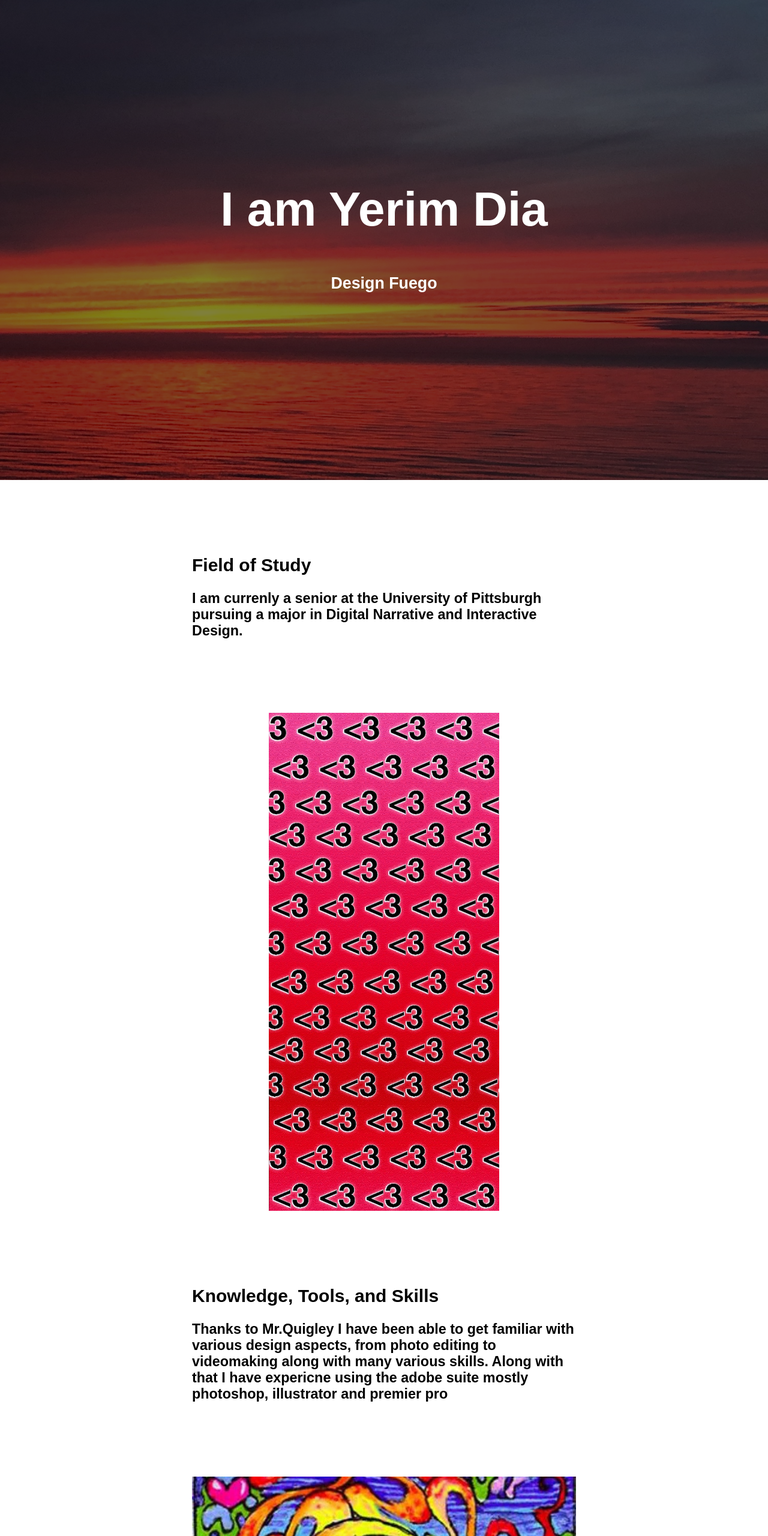
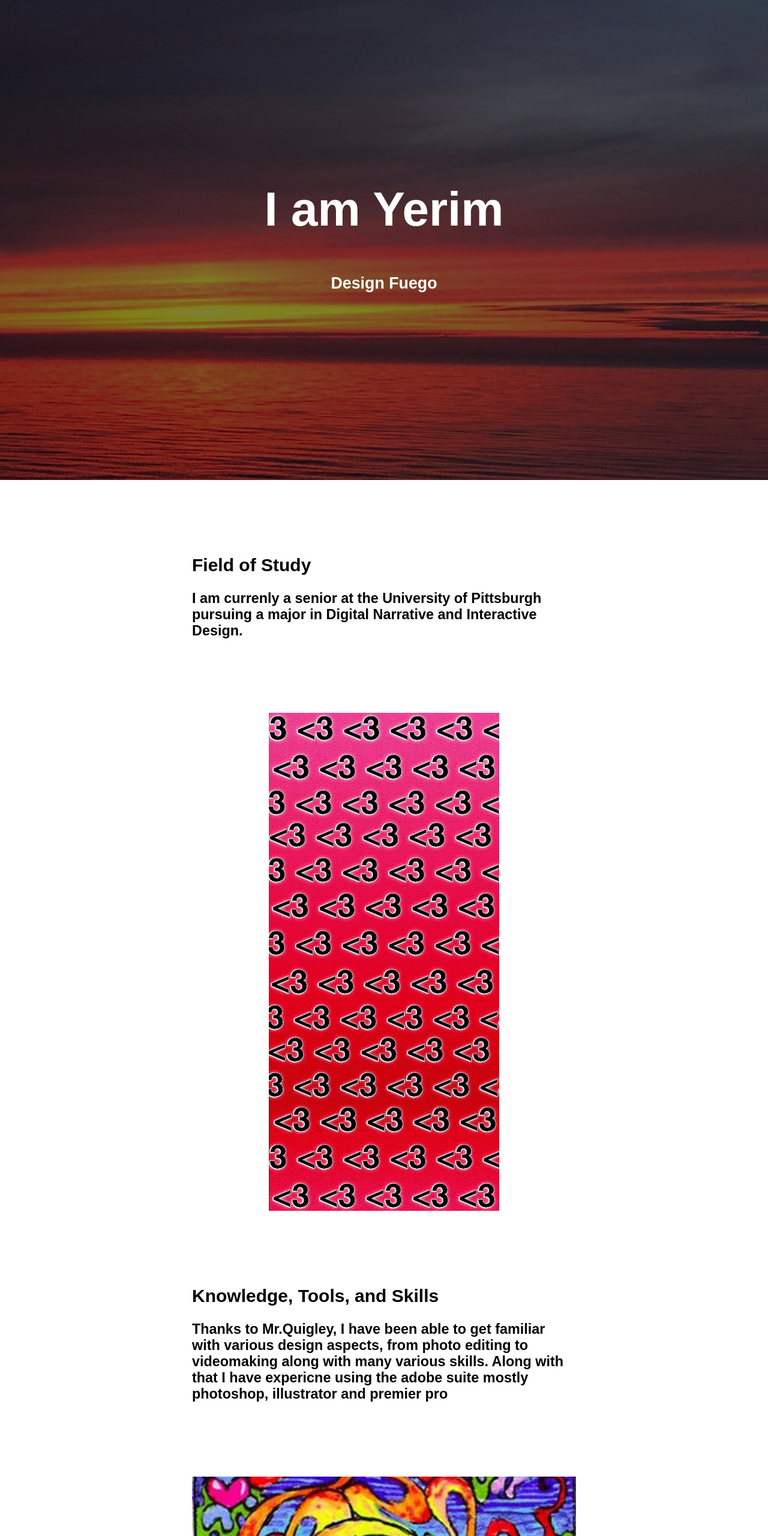
Before and after one commit to yed4/design_fuego, a plain HTML site: page index.html in a window 1280 px wide. Shown: the top 2560 px of the page at 60% size. Drawn offline with Linux system fonts and the light colour scheme.

Commit message:
Add files via upload

```diff
--- a/index.html
+++ b/index.html
@@ -26,7 +26,7 @@
 
 <div class="hero-image">
   <div class="hero-text">
-      <h1>I am Yerim Dia</h1>
+      <h1>I am Yerim </h1>
       <h2>Design Fuego</h2>
   </div>
 </div>
@@ -53,7 +53,7 @@
 
 <div class="textblock" style="text-align: left">
   <h2>Knowledge, Tools, and Skills</h2>
-    <h3>Thanks to Mr.Quigley I have been able to get familiar with various design aspects, from photo editing to videomaking along with many various skills. Along with that I have expericne using the adobe suite mostly photoshop, illustrator and premier pro</h3>
+    <h3>Thanks to Mr.Quigley, I have been able to get familiar with various design aspects, from photo editing to videomaking along with many various skills. Along with that I have expericne using the adobe suite mostly photoshop, illustrator and premier pro</h3>
   </div>
 
 <!--Quick fact: Did you know "Lorem ipsum," the fill text used in this web template, was hacked out of Cicero's "De finibus bonorum et malorum"? Developers made it non-sensical, so don't bother with Google Translate.-->
```
